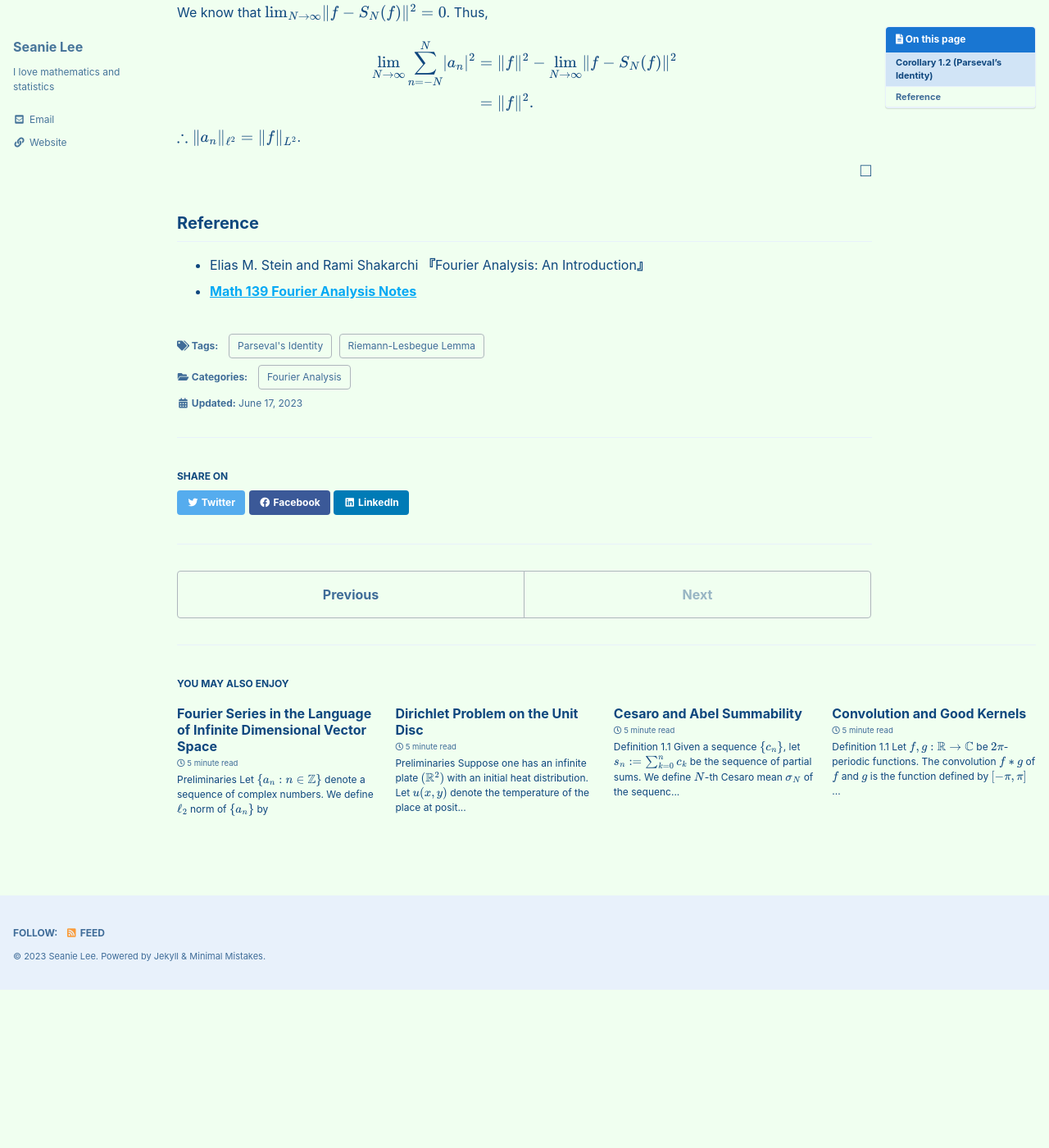
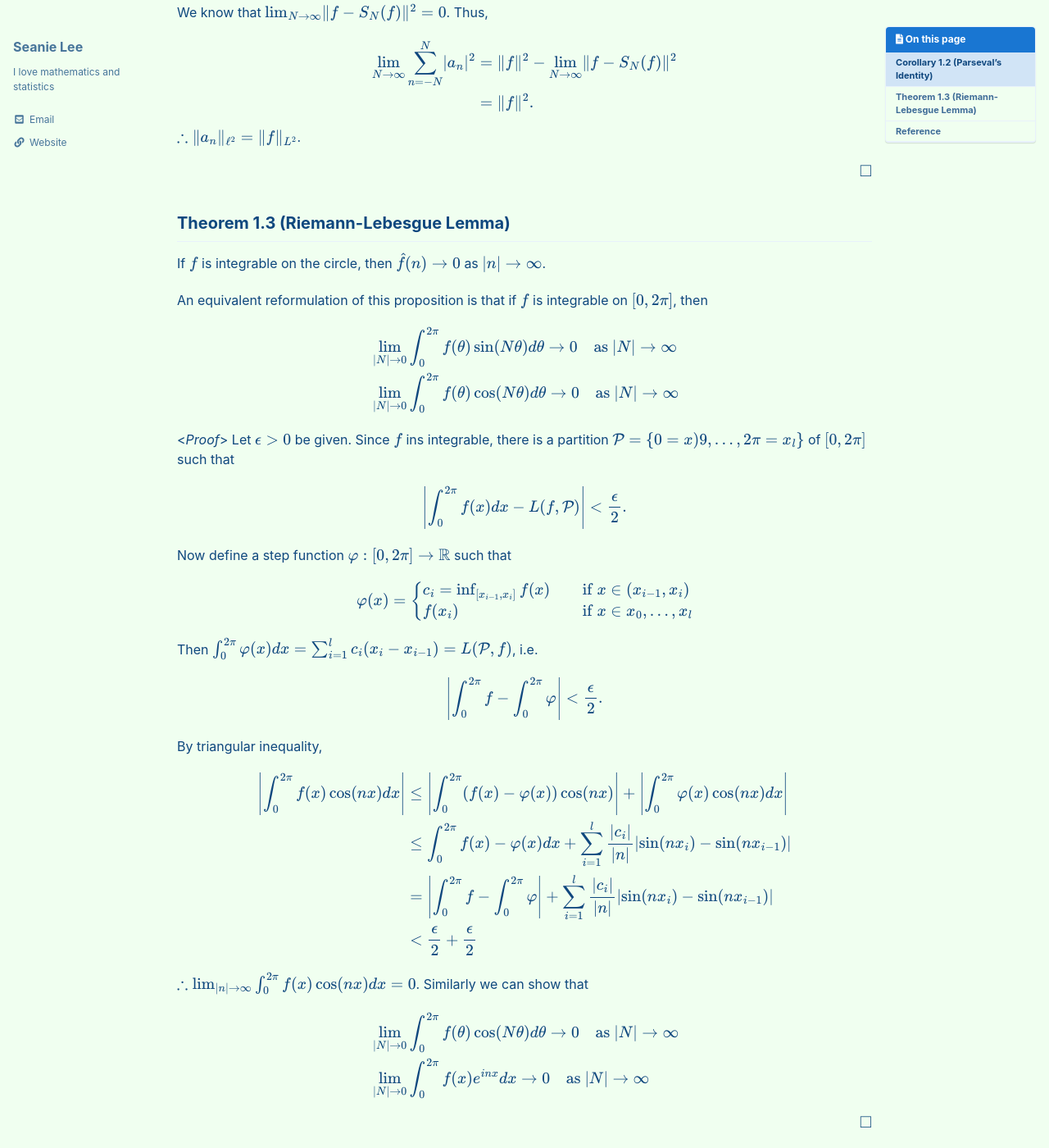
Before and after one commit to seanie12/blog, a Jekyll site: the page built from _posts/2023-06-17-L2-recovery.md, in a window 1280 px wide and 1400 px high, scrolled down 617 px. Shown: the whole window at 82% size. Built offline with Jekyll 4.4.1, drawn with Linux system fonts in a browser that asks for light colours; cached includes are drawn as plain includes; formulas are drawn with MathJax 3; before the commit the page ends 1823 px from its top, so only the background shows below that; some of the changed text lies outside the part shown.

Commit message:
Update 2023-06-17-L2-recovery.md

```diff
--- a/_posts/2023-06-17-L2-recovery.md
+++ b/_posts/2023-06-17-L2-recovery.md
@@ -6,7 +6,7 @@ categories:
 
 tags:
   - Parseval's Identity
-  - Riemann-Lesbegue Lemma
+  - Riemann-Lebesgue Lemma
 
 
 
@@ -49,6 +49,68 @@ $\therefore \lVert a_n\rVert_{\ell^2}= \lVert f\rVert_{L^2}$.
 $$\tag*{$\square$}$$
 
 
+## Theorem 1.3 (Riemann-Lebesgue Lemma)
+If $f$ is integrable on the circle, then $\hat{f}(n) \to 0$ as $\lvert n\rvert\to\infty$.
+
+An equivalent reformulation of this proposition is that if $f$ is integrable on $[0,2\pi]$, then
+
+$$
+\begin{align*}
+&\lim_{\lvert N \rvert\to0}\int_0^{2\pi} f(\theta)\sin(N\theta) d\theta \to 0 \quad \text{as } \lvert N\rvert\to\infty \\
+&\lim_{\lvert N \rvert\to0}\int_0^{2\pi} f(\theta)\cos(N\theta) d\theta \to 0 \quad \text{as } \lvert N\rvert\to\infty
+\end{align*}
+$$
+
+<*Proof*>
+Let $\epsilon >0$ be given. Since $f$ ins integrable, there is a partition $\mathcal{P}=\\{ 0=x)9, \ldots, 2\pi=x_l\\}$ of $[0,2\pi]$ such that
+
+$$
+\begin{align*}
+\left\lvert \int_0^{2\pi}f(x)dx - L(f, \mathcal{P}) \right\rvert < \frac{\epsilon}{2}.
+\end{align*}
+$$
+
+Now define a step function $\varphi: [0,2\pi]\to\mathbb{R}$ such that
+
+$$
+\begin{align*}
+\varphi(x)=
+\begin{cases}
+c_i=\inf_{[x_{i-1}, x_i]}f(x) \quad &\text{if } x \in (x_{i-1}, x_i) \\
+f(x_i) \quad  &\text{if } x \in {x_0, \ldots, x_l}
+\end{cases}
+\end{align*}
+$$
+
+Then $\int_0^{2\pi}\varphi(x)dx = \sum_{i=1}^l c_i(x_i - x_{i-1}) = L(\mathcal{P},f)$, i.e.
+
+$$
+\begin{align*}
+\left\lvert \int_0^{2\pi} f - \int_0^{2\pi}\varphi\right\rvert < \frac{\epsilon}{2}.
+\end{align*}
+$$
+
+By triangular inequality,
+
+$$
+\begin{align*}
+\left\lvert \int_0^{2\pi} f(x)\cos(nx) dx\right\rvert & \leq \left\lvert \int_0^{2\pi}(f(x)-\varphi(x))\cos(nx) \right\rvert + \left\lvert \int_0^{2\pi} \varphi(x)\cos(nx) dx\right\rvert \\
+&\leq \int_0^{2\pi} f(x)-\varphi(x) dx + \sum_{i=1}^l \frac{\lvert c_i\rvert}{\lvert n\rvert} \lvert \sin(nx_{i})-\sin(nx_{i-1}) \rvert \\
+&=\left\lvert \int_0^{2\pi}f - \int_0^{2\pi}\varphi \right\rvert + \sum_{i=1}^l \frac{\lvert c_i\rvert}{\lvert n \rvert} \lvert \sin(nx_{i})-\sin(nx_{i-1}) \rvert \\
+&<\frac{\epsilon}{2} + \frac{\epsilon}{2}
+\end{align*}
+$$
+
+$\therefore \lim_{\lvert n \rvert \to \infty} \int_0^{2\pi}f(x)\cos(nx)dx=0$. Similarly we can show that
+
+$$
+\begin{align*}
+&\lim_{\lvert N \rvert\to0}\int_0^{2\pi} f(\theta)\cos(N\theta) d\theta \to 0 \quad \text{as } \lvert N\rvert\to\infty \\
+&\lim_{\lvert N \rvert\to0}\int_0^{2\pi} f(x)e^{inx}dx \to 0 \quad \text{as } \lvert N\rvert\to\infty
+\end{align*}
+$$
+
+$$\tag*{$\square$}$$
 
 ## Reference
 - Elias M. Stein and  Rami Shakarchi **『**Fourier Analysis: An Introduction**』**
```
